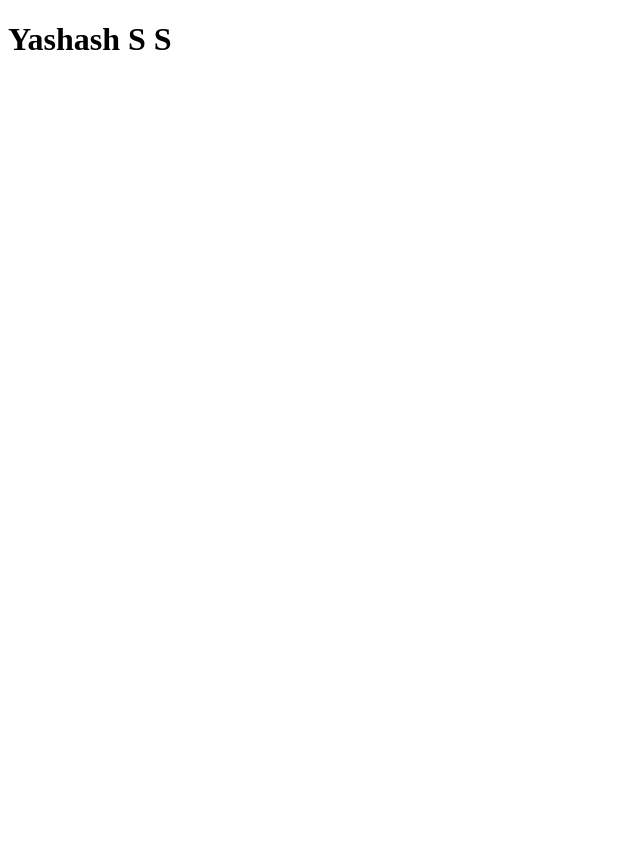
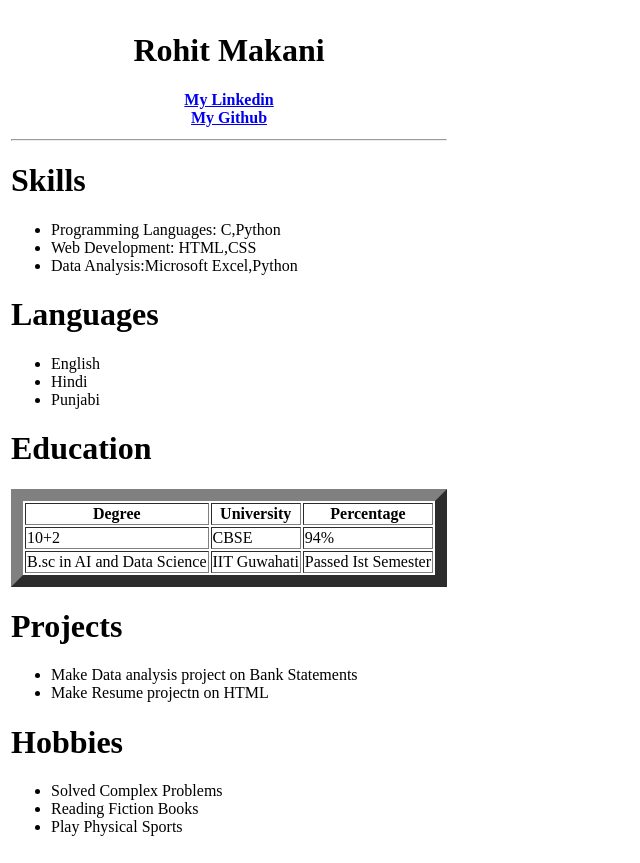
Before and after one commit to Yashash4/RESUME, a plain HTML site: page index.html in a window 1280 px wide. Shown: the whole page, without its empty margins (0-640 px from the left). Before the commit the page ends 800 px from the top, so only its background shows below. Drawn offline with Linux system fonts and the light colour scheme.

Commit message:
index.html

```diff
--- a/index.html
+++ b/index.html
@@ -1,13 +1,84 @@
+
 <!DOCTYPE html>
 <html lang="en">
 <head>
     <meta charset="UTF-8">
     <meta name="viewport" content="width=device-width, initial-scale=1.0">
-    <title>Document</title>
+    <title>My Resume</title>
+
 </head>
+
 <body>
-    <h1>Yashash S S</h1>
-    <p></p>
-	<a href="https://www.google.com/" target="_blank">
+
+    <table>
+        <tr>
+            <th>
+                <h1>Rohit Makani</h1>
+                <a href="www.linkedin.com/in/rrohit-makani-rohitji">My Linkedin</a>
+                <br>
+                <a href="https://github.com/7206582513">My Github</a>
+            </th>
+        </tr>
+
+        <td>
+            <table>
+                <hr>
+                <h1>
+                    Skills
+                </h1>
+                <ul>
+                    <li>Programming Languages: C,Python</li>
+                    <li>Web Development: HTML,CSS</li>
+                    <li>Data Analysis:Microsoft Excel,Python</li>
+                </ul>
+                <h1>
+                    Languages
+                </h1>
+                <ul>
+                    <li>
+                        English
+                    </li>
+                    <li>Hindi</li>
+                    <li>Punjabi</li>
+                </ul>
+                <h1>Education</h1>
+
+                <table >
+                    <table border="12"
+
+                    <tr>
+                        <th>Degree</th>
+                        <th>University</th>
+                        <th>Percentage</th>
+                    </tr>
+                    <tr>
+                        <td>10+2</td>
+                        <td>CBSE</td>
+                        <td>94%</td>
+                    </tr>
+                    <tr>
+                        <td>
+                          B.sc in AI and Data Science
+                        </td>
+                        <td>IIT Guwahati</td>
+                        <td>Passed Ist Semester</td>
+                    </tr>
+                </table>
+                <h1>Projects</h1>
+                   <ul>
+                    <li>Make Data analysis project on Bank Statements</li>
+                    <li>Make Resume projectn on HTML</li>
+                   </ul>
+                   <h1>
+                    Hobbies
+                   </h1>
+                   <ul>
+                    <li>Solved Complex Problems</li>
+                    <li>Reading Fiction Books</li>
+                    <li>Play Physical Sports</li>
+                   </ul>
+            </table>
+        </td>
+    </table>
 </body>
 </html>
```
